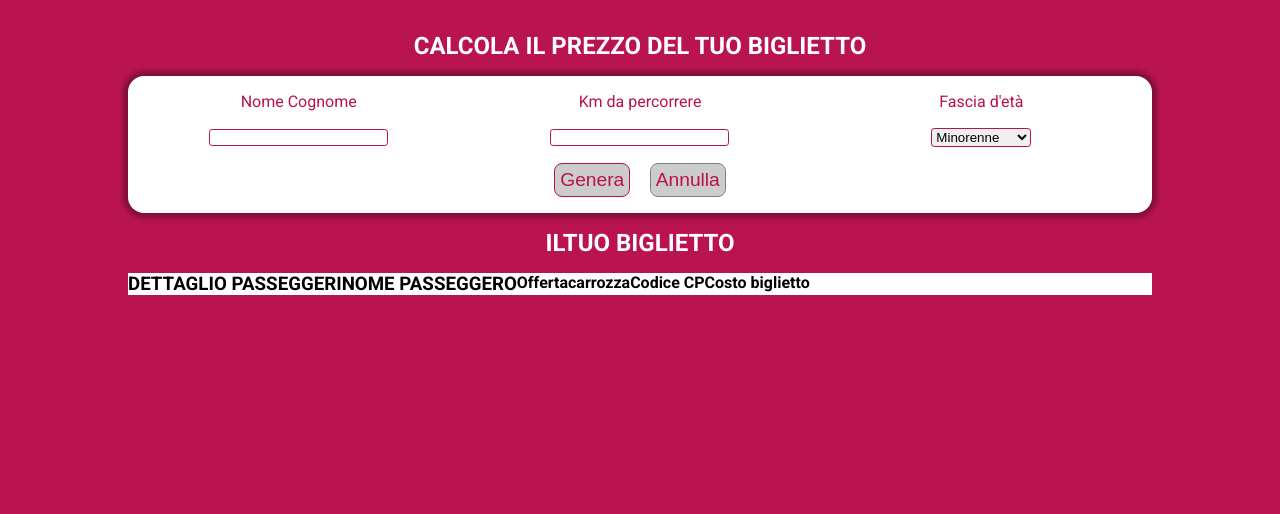
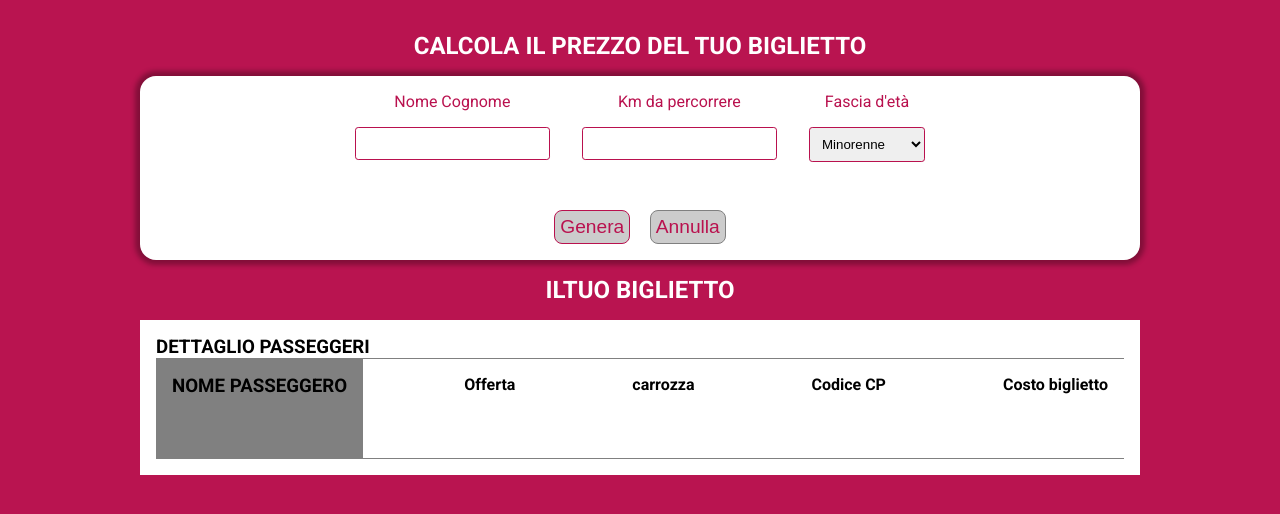
Before and after one commit to andreadebortoli2/js-biglietto-treno-form, a plain HTML site: page index.html in a window 1280 px wide. Drawn offline with Linux system fonts and the light colour scheme.

Commit message:
edit bottom half page in css and html

```diff
--- a/assets/css/style.css
+++ b/assets/css/style.css
@@ -16,24 +16,21 @@
 
 
 /* Utilities */
-.col_4 {
-    width: calc((100% / 12) * 4);
-}
-
-.col_12 {
+.col_100 {
     width: 100%;
 }
-
 
 /* Common */
 main {
     height: 100vh;
+    overflow-y: auto;
     background-color: var(--ticket_main_bg);
-    font-family: "Roboto" , sans-serif;
+    font-family: "Roboto", sans-serif;
 }
 
 .container {
     width: 80%;
+    max-width: 1000px;
     height: 100%;
     margin: 0 auto;
     padding: 1rem 0;
@@ -48,18 +45,19 @@ h2 {
 .card {
     background-color: var(--ticket_lightest);
     width: 100%;
-    display: flex;
-    flex-wrap: wrap;
-    text-align: center;
 }
 
 /* #region input */
 .input {
 
-
     .card {
+        display: flex;
+        flex-wrap: wrap;
+        justify-content: center;
+        gap: 2rem;
+        text-align: center;
         border-radius: 1rem;
-        box-shadow: 0 0 5px 5px rgba(0,0,0,0.3);
+        box-shadow: 0 0 5px 5px rgba(0, 0, 0, 0.3);
     }
 
     & label {
@@ -68,9 +66,11 @@ h2 {
         display: block;
     }
 
-    & input, select {
+    & input,
+    select {
         border: 1px solid var(--ticket_input_text);
         border-radius: 0.2rem;
+        padding: 0.5rem;
     }
 
     & button {
@@ -94,6 +94,28 @@ h2 {
 /* #region ticket */
 .ticket {
 
+    .card {
+        padding: 1rem;
+    }
+
+    .details {
+        display: flex;
+        justify-content: space-between;
+        border-top: 1px solid var(--ticket_name_bg);
+        border-bottom: 1px solid var(--ticket_name_bg);
+
+        & div {
+            padding: 1rem;
+        }
+
+        .traveler_name {
+            background-color: var(--ticket_name_bg);
+        }
+
+        & h4 {
+            padding-bottom: 3rem;
+        }
+    }
 }
 
 
--- a/index.html
+++ b/index.html
@@ -24,17 +24,17 @@
 
                 <div class="card">
 
-                    <div class="col_4">
+                    <div class="col">
                         <label for="user_name">Nome Cognome</label>
                         <input type="text" id="user_name" name="user_name">
                     </div>
 
-                    <div class="col_4">
+                    <div class="col">
                         <label for="travel_length">Km da percorrere</label>
                         <input type="number" id="travel_length" name="travel_length">
                     </div>
 
-                    <div class="col_4">
+                    <div class="col">
                         <label for="user_age">Fascia d'età</label>
                         <select name="user_age" id="user_age">
                             <option value="junior">Minorenne</option>
@@ -43,7 +43,7 @@
                         </select>
                     </div>
 
-                    <div class="col_12">
+                    <div class="col_100">
                         <button type="submit">Genera</button>
                         <button type="reset">Annulla</button>
                     </div>
@@ -59,26 +59,35 @@
                 <div class="card">
 
                     <H3>DETTAGLIO PASSEGGERI</H3>
+
+                    <div class="details">
+
                         <div class="traveler_name">
                             <h3>NOME PASSEGGERO</h3>
                         </div>
                         <!-- /.user_name -->
+
                         <div class="ticket_type">
                             <h4>Offerta</h4>
                         </div>
                         <!-- /.ticket_type -->
+
                         <div class="carriage">
                             <h4>carrozza</h4>
                         </div>
                         <!-- /.carriage -->
+
                         <div class="train_number">
                             <h4>Codice CP</h4>
                         </div>
                         <!-- /.train_number -->
+
                         <div class="price">
                             <h4>Costo biglietto</h4>
                         </div>
                         <!-- /.price -->
+                    </div>
+                    <!-- /.details -->
                 </div>
                 <!-- /.card -->
             </div>
```
Lines whose indentation alone changed are shown as unchanged.
